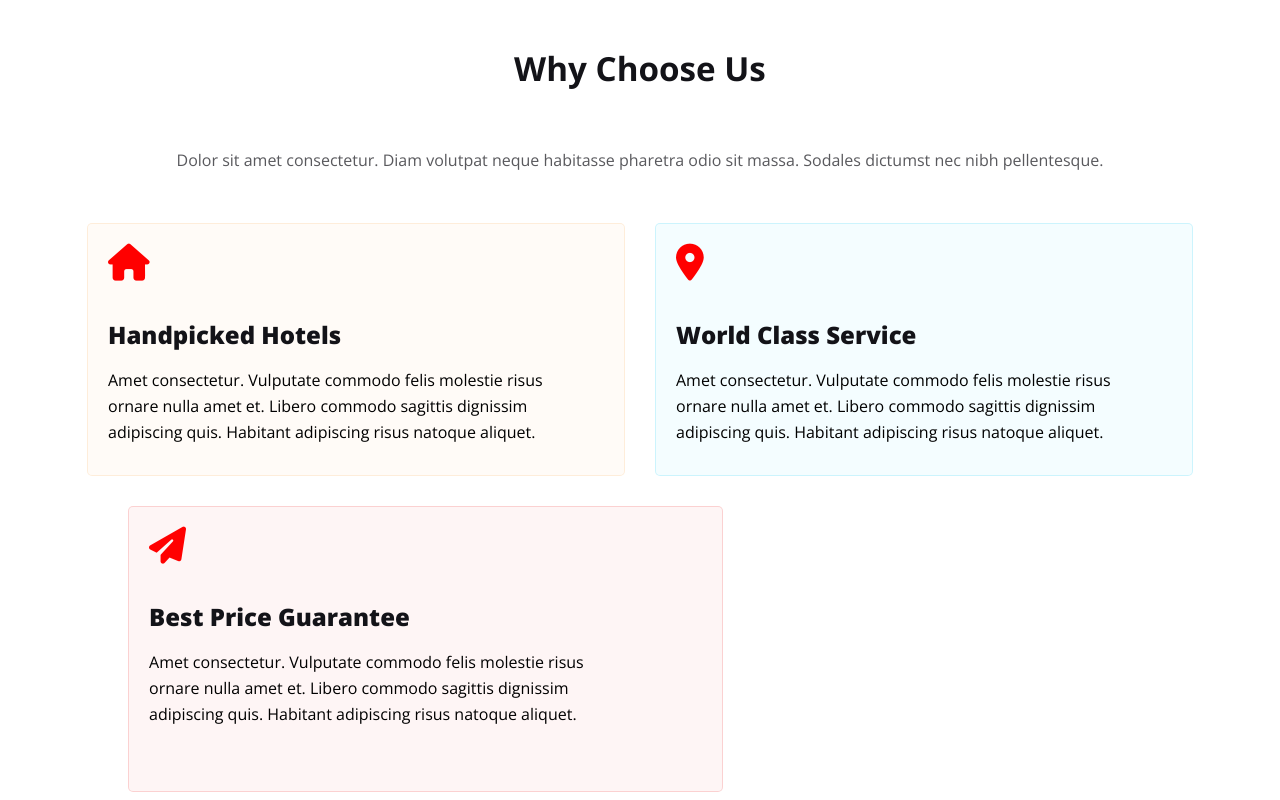
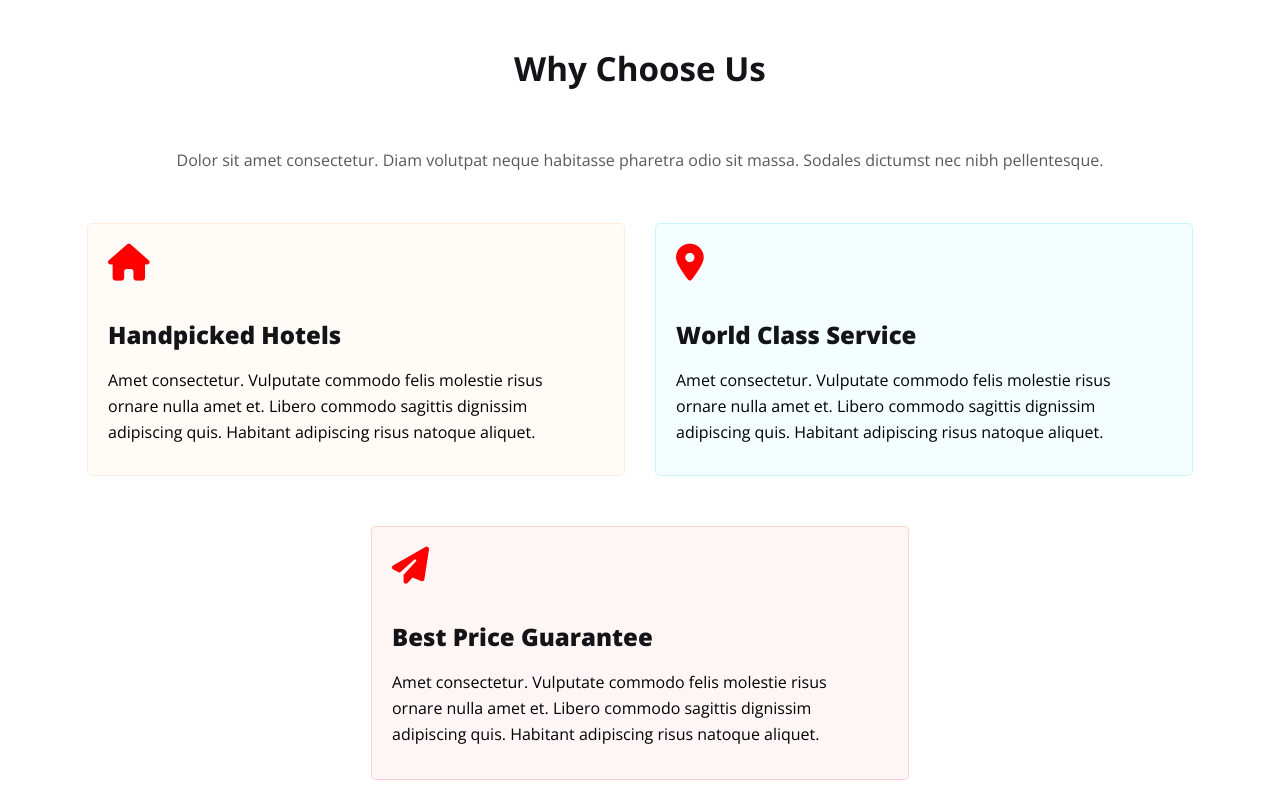
Before and after one commit to masuma-riya/first-travel-web, a plain HTML site: page index.html in a window 1280 px wide. Shown: the part 2508-3308 px from the top of the page. Drawn offline with nearby package versions, Linux system fonts and the light colour scheme.

Commit message:
resolved choose us section

```diff
--- a/index.html
+++ b/index.html
@@ -122,7 +122,6 @@
       <div class="section-paragraph">
       <p>Dolor sit amet consectetur. Diam volutpat neque habitasse pharetra odio sit massa. Sodales dictumst nec nibh pellentesque.</p>
 </div>
-</div>
       <div class="why-choose-us">
       <div class="choose-part">
       <div class="choose-part-one">
@@ -138,10 +137,10 @@
 </div>
 </div>
       <div class="choose-part-three">
+      <div class="part-three">
       <i class="fa-solid fa-paper-plane"></i>
       <h4>Best Price Guarantee</h4>
       <p>Amet consectetur. Vulputate commodo felis molestie risus ornare nulla amet et. Libero commodo sagittis dignissim adipiscing quis. Habitant adipiscing risus natoque aliquet.</p>
-</div>
 </div>
 </div>
 </section>
--- a/styles/assignment.css
+++ b/styles/assignment.css
@@ -455,10 +455,14 @@ flex-shrink: 0;
 }
 
 .choose-part-three {
-  width: 573px;
   height: 284px;
   flex-shrink: 0;
+  margin-top: 20px;
+  display: flex;
   justify-content: center;
+}
+
+.part-three {
   margin-top: 30px;
   justify-content: center;
   border-radius: 5px;
@@ -467,7 +471,7 @@ flex-shrink: 0;
   background: rgba(233, 68, 68, 0.05);
 }
 
-.choose-part-three h4 {
+.part-three h4 {
   color: #131318;
   font-size: 24px;
   font-style: normal;
@@ -476,7 +480,7 @@ flex-shrink: 0;
   margin-bottom: 10px;
 }
 
-.choose-part-three p {
+.part-three p {
   font-size: 16px;
   font-style: normal;
   font-weight: 400;
```
